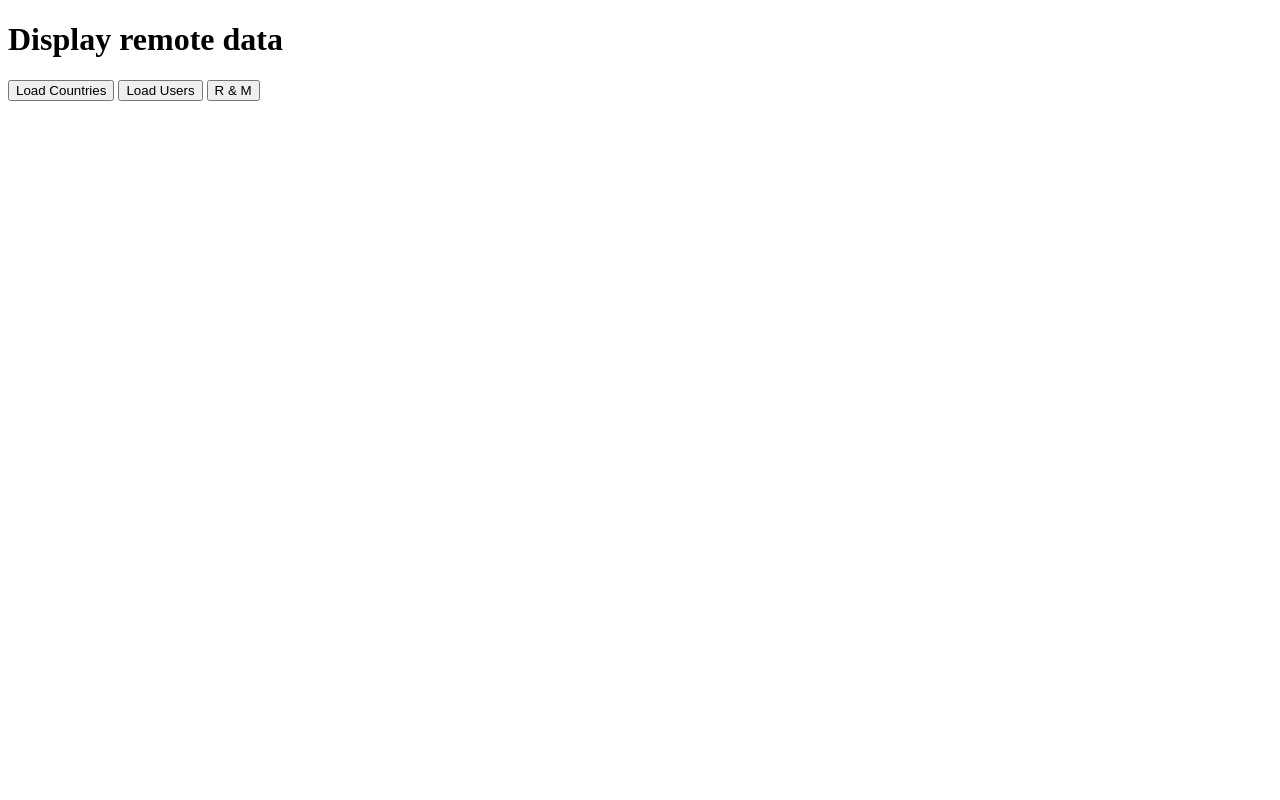
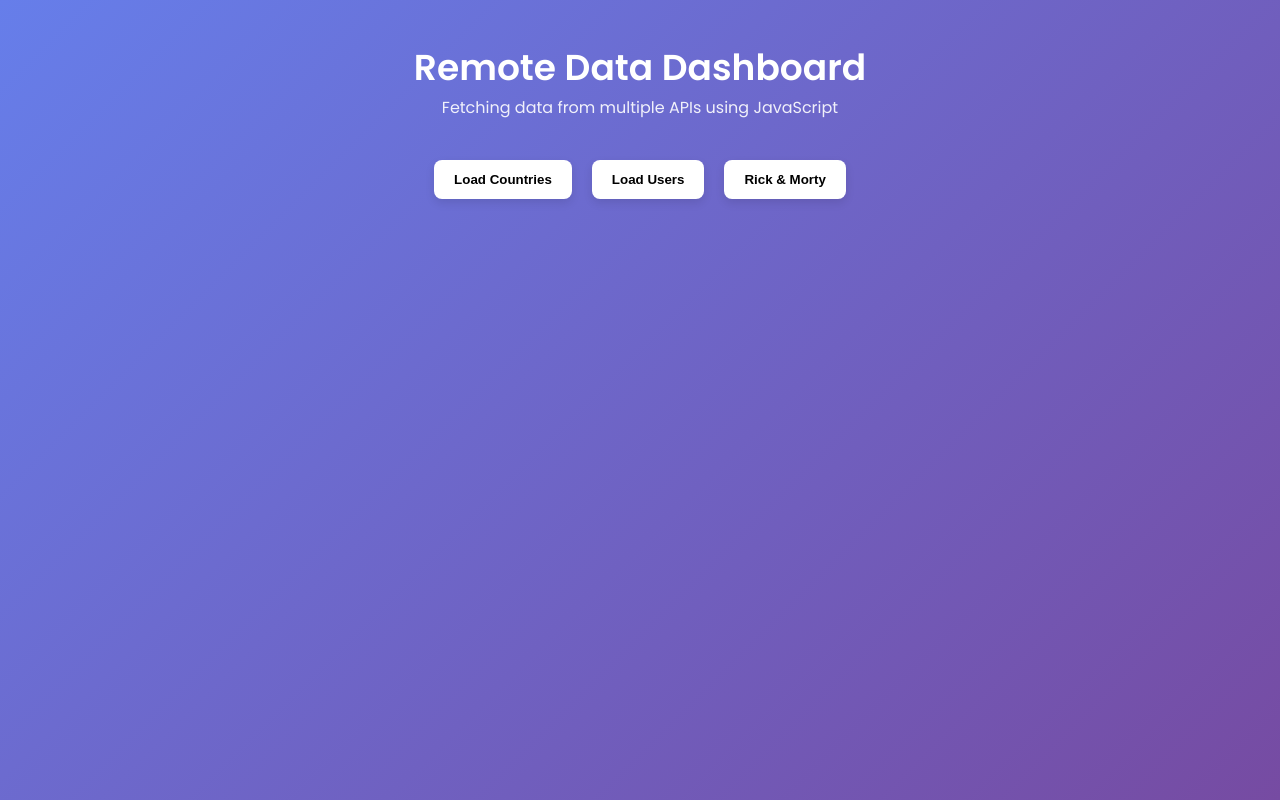
Before and after one commit to larissamariadesousa/javascript_project, a plain HTML site: page index.html in a window 1280 px wide. Drawn offline with Linux system fonts and the light colour scheme.

Commit message:
update style

```diff
--- a/index.html
+++ b/index.html
@@ -1,21 +1,45 @@
 <!DOCTYPE html>
 <html lang="en">
+
 <head>
-    <meta charset="UTF-8">
-    <meta name="viewport" content="width=device-width, initial-scale=1.0">
-    <title>List Remote Data</title>
-     <script src="list-remote.js" defer></script>
-    <link rel="stylesheet" href="styles.css">
+
+<meta charset="UTF-8">
+<meta name="viewport" content="width=device-width, initial-scale=1.0">
+
+<title>Larissa Maria - Remote Data</title>
+
+<link rel="preconnect" href="https://fonts.googleapis.com">
+<link rel="preconnect" href="https://fonts.gstatic.com" crossorigin>
+
+<link href="https://fonts.googleapis.com/css2?family=Poppins:wght@300;400;600&display=swap" rel="stylesheet">
+
+<link rel="stylesheet" href="styles.css">
+
+<script src="list-remote.js" defer></script>
+
 </head>
+
 <body>
-    <h1>Display remote data</h1>
-    <div id="button-container">
-        <button class="btn" id="btn-countries">Load Countries</button>
-        <button class="btn" id="btn-users">Load Users</button>
-        <button class="btn" id="btn-RM">R & M</button>
-    </div>
 
+<header>
 
-    <div id="remote-data-container" style="display: grid; grid-template-columns: repeat(auto-fill, minmax(300px, 1fr)); gap: 20px;"></div>
+<h1>Remote Data Dashboard</h1>
+<p>Fetching data from multiple APIs using JavaScript</p>
+
+</header>
+
+<section id="button-container">
+
+<button class="btn" id="btn-countries">Load Countries</button>
+
+<button class="btn" id="btn-users">Load Users</button>
+
+<button class="btn" id="btn-RM">Rick & Morty</button>
+
+</section>
+
+<section id="remote-data-container"></section>
+
 </body>
-</html>    <div id="remote-data-container"></div>
+
+</html>
--- a/list-remote.js
+++ b/list-remote.js
@@ -9,6 +9,7 @@ async function fetchCountriesData() {
     console.error("Error fetching countries:", error);
   }
 }
+
 
 function displayCountries(countriesArray) {
   let htmlOutput = "";
--- /dev/null
+++ b/styles.css
@@ -0,0 +1,76 @@
+*{
+margin:0;
+padding:0;
+box-sizing:border-box;
+}
+
+body{
+font-family:'Poppins',sans-serif;
+background:linear-gradient(135deg,#667eea,#764ba2);
+min-height:100vh;
+padding:40px;
+}
+
+header{
+text-align:center;
+color:white;
+margin-bottom:40px;
+}
+
+header h1{
+font-size:36px;
+font-weight:600;
+}
+
+header p{
+opacity:0.9;
+}
+
+#button-container{
+display:flex;
+justify-content:center;
+gap:20px;
+margin-bottom:40px;
+flex-wrap:wrap;
+}
+
+.btn{
+background:white;
+border:none;
+padding:12px 20px;
+border-radius:8px;
+cursor:pointer;
+font-weight:600;
+transition:0.3s;
+box-shadow:0 4px 10px rgba(0,0,0,0.1);
+}
+
+.btn:hover{
+transform:translateY(-2px);
+box-shadow:0 8px 20px rgba(0,0,0,0.2);
+}
+
+#remote-data-container{
+display:grid;
+grid-template-columns:repeat(auto-fill,minmax(260px,1fr));
+gap:20px;
+}
+
+.card{
+background:white;
+border-radius:12px;
+padding:15px;
+text-align:center;
+box-shadow:0 8px 20px rgba(0,0,0,0.15);
+transition:0.3s;
+}
+
+.card:hover{
+transform:translateY(-5px);
+}
+
+.card img{
+width:100%;
+border-radius:10px;
+margin-bottom:10px;
+}
```
